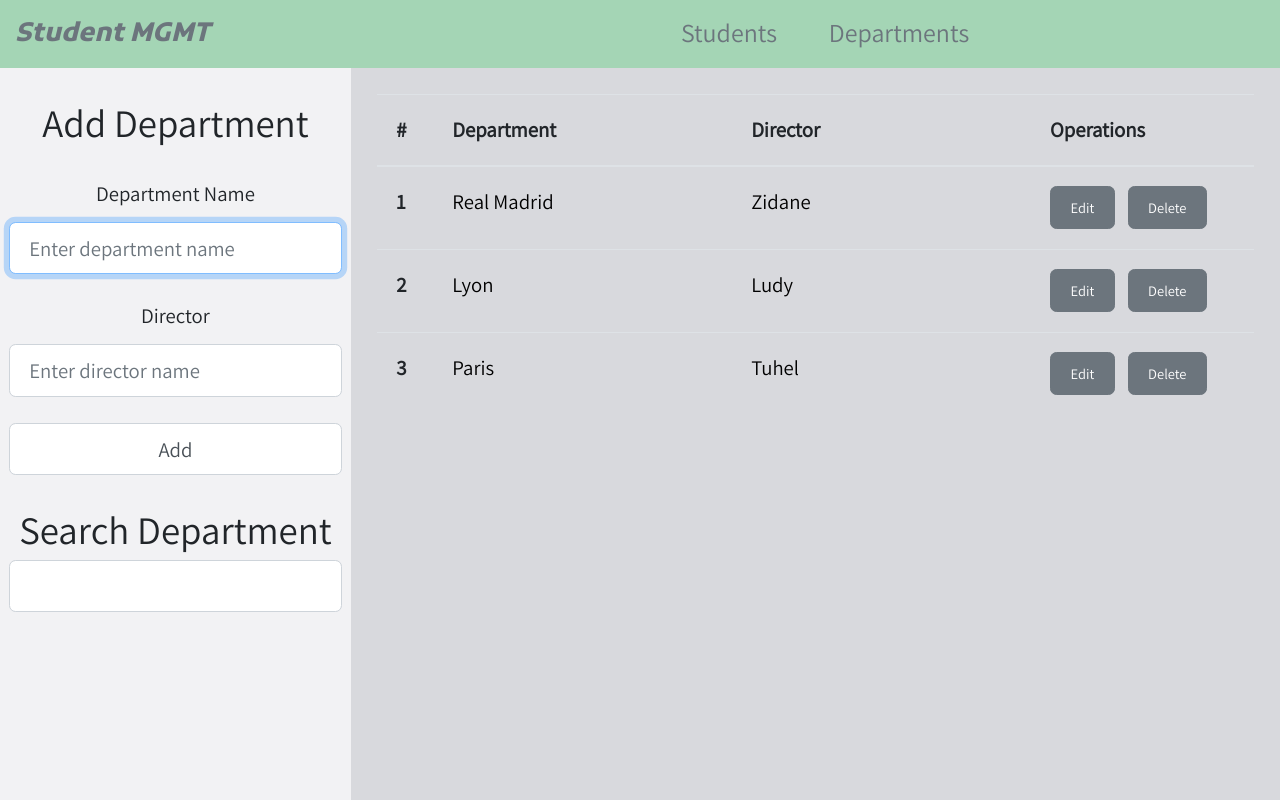
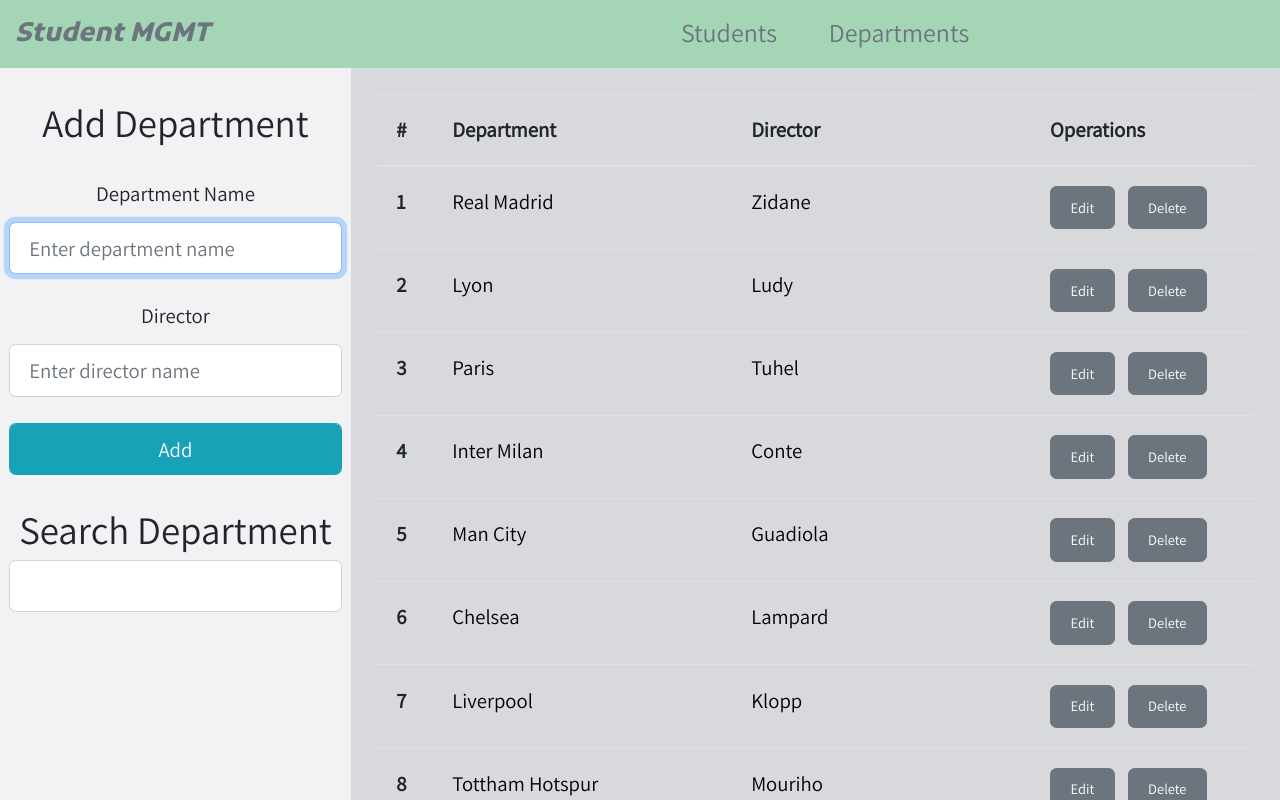
Before and after one commit to hivictording/React-Excercise, a React (Create React App) app in the folder student-mgmt/: page /departments in a window 1280 px wide. Shown: the top 800 px of the page. Built offline with nearby package versions, Linux system fonts and the light colour scheme; data requests are answered from the project's data file; the HTML template or start-up script is replaced by a standard one.

Commit message:
finished add student into server

```diff
--- a/student-mgmt/db.json
+++ b/student-mgmt/db.json
@@ -1,39 +1,17 @@
 {
   "students": [
     {
-      "id": 1,
-      "username": "hivictor",
-      "name": "Victor Ding",
-      "gender": "Male",
-      "age": 45,
+      "id": "c778e0ac-1efa-4d7d-a02c-5983551d4518",
+      "username": "himary",
+      "fullname": "Ruhui Zhu",
+      "gender": "female",
+      "age": "38",
       "country": "Canada",
-      "habit": [
-        "sports",
+      "hobbies": [
         "reading",
         "travel"
       ],
-      "others": {
-        "grade": 1,
-        "department": "computer science",
-        "address": "80 copper creek drive"
-      }
-    },
-    {
-      "id": 2,
-      "username": "himary",
-      "name": "Mary Zhu",
-      "gender": "Female",
-      "age": 38,
-      "country": "USA",
-      "habit": [
-        "reading",
-        "travel"
-      ],
-      "others": {
-        "grade": 2,
-        "department": "biology",
-        "address": "100 Finch Avenue"
-      }
+      "department": "Inter Milan"
     }
   ],
   "departments": [
@@ -51,6 +29,36 @@
       "id": "938ac7b6-15eb-44cd-a00f-a72ee116b2f1",
       "name": "Paris",
       "director": "Tuhel"
+    },
+    {
+      "id": "b86d4488-3116-499c-a815-44b9baa1305d",
+      "name": "Inter Milan",
+      "director": "Conte"
+    },
+    {
+      "id": "ee1a947e-a998-4c49-af79-c57e756f1fbc",
+      "name": "Man City",
+      "director": "Guadiola"
+    },
+    {
+      "id": "196b31b2-618d-4166-ad58-bb93514cb4c7",
+      "name": "Chelsea",
+      "director": "Lampard"
+    },
+    {
+      "id": "349ce197-8161-4401-af89-4d3121c9d95d",
+      "name": "Liverpool",
+      "director": "Klopp"
+    },
+    {
+      "id": "4d909de4-7efb-4798-950b-ad8420f0dd51",
+      "name": "Tottham Hotspur",
+      "director": "Mouriho"
+    },
+    {
+      "id": "f87e6e36-6afc-4dfc-91e5-1b58456d13cd",
+      "name": "Daddy",
+      "director": "Victor Ding"
     }
   ]
 }
--- a/student-mgmt/src/components/departments/add-form/addForm.js
+++ b/student-mgmt/src/components/departments/add-form/addForm.js
@@ -88,7 +88,11 @@
             placeholder="Enter director name"
           />
         </div>
-        <input className="form-control" type="submit" value="Add" />
+        <input
+          className="form-control btn btn-info"
+          type="submit"
+          value="Add"
+        />
       </form>
     );
   }
--- a/student-mgmt/src/components/departments/info/info.js
+++ b/student-mgmt/src/components/departments/info/info.js
@@ -24,9 +24,10 @@
                   </tr>
                 </thead>
                 <tbody>
-                  {filteredDepartments.map((item, index) => (
-                    <SingleInfo key={item.id} {...item} index={index} />
-                  ))}
+                  {filteredDepartments &&
+                    filteredDepartments.map((item, index) => (
+                      <SingleInfo key={item.id} {...item} index={index} />
+                    ))}
                 </tbody>
               </table>
             );
--- a/student-mgmt/src/components/students/add-form/addForm.js
+++ b/student-mgmt/src/components/students/add-form/addForm.js
@@ -1,14 +1,92 @@
 import React, { Component } from "react";
+import { v4 as uuid } from "uuid";
 
 import { Context } from "../../../context";
 
 export default class AddStudentForm extends Component {
+  constructor(props) {
+    super(props);
+
+    this.state = {
+      id: uuid(),
+      username: "",
+      firstname: "",
+      lastname: "",
+      gender: "",
+      age: "",
+      country: "",
+      hobbies: [],
+      department: "",
+    };
+  }
+
   static contextType = Context;
+
+  handleChange = (event) => {
+    const target = event.target;
+    if (target.type === "checkbox") {
+      if (this.state[target.name].includes(target.value)) {
+        this.setState({
+          [target.name]: this.state[target.name].filter(
+            (item) => item != target.value
+          ),
+        });
+      } else {
+        this.setState({
+          [target.name]: [...this.state[target.name], target.value],
+        });
+      }
+    } else {
+      this.setState({
+        [target.name]: target.value,
+      });
+    }
+  };
+
+  handleSubmit = (event) => {
+    event.preventDefault();
+    const { addStudent } = this.context;
+    const {
+      id,
+      username,
+      firstname,
+      lastname,
+      gender,
+      age,
+      country,
+      hobbies,
+      department,
+    } = this.state;
+    const fullname = `${firstname} ${lastname}`;
+    addStudent(
+      id,
+      username,
+      fullname,
+      gender,
+      age,
+      country,
+      hobbies,
+      department
+    );
+
+    this.setState({
+      id: uuid(),
+      username: "",
+      firstname: "",
+      lastname: "",
+      gender: "",
+      age: "",
+      country: "",
+      hobbies: [],
+      department: "",
+    });
+  };
 
   render() {
     const {
       departments: { data },
     } = this.context;
+    const { username, firstname, lastname, age, country } = this.state;
     return (
       <form id="add-student-form" className="text-center">
         <div className="form-title">Add Student</div>
@@ -20,6 +98,8 @@
             type="text"
             id="username"
             name="username"
+            value={username}
+            onChange={this.handleChange}
           />
         </div>
 
@@ -32,6 +112,8 @@
               type="text"
               id="firstname"
               name="firstname"
+              value={firstname}
+              onChange={this.handleChange}
             />
           </div>
           <div className="form-group">
@@ -41,6 +123,8 @@
               type="text"
               id="lastname"
               name="lastname"
+              value={lastname}
+              onChange={this.handleChange}
             />
           </div>
         </div>
@@ -57,6 +141,7 @@
               id="male"
               className="form-check-input"
               value="male"
+              onChange={this.handleChange}
             />
             <label className="form-check-label text-capitalize" htmlFor="male">
               male
@@ -69,6 +154,7 @@
               id="female"
               className="form-check-input"
               value="female"
+              onChange={this.handleChange}
             />
             <label
               className="form-check-label text-capitalize"
@@ -88,6 +174,8 @@
               type="text"
               id="age"
               name="age"
+              value={age}
+              onChange={this.handleChange}
             />
           </div>
           <div className="form-group">
@@ -97,6 +185,8 @@
               type="text"
               id="country"
               name="country"
+              value={country}
+              onChange={this.handleChange}
             />
           </div>
         </div>
@@ -111,6 +201,7 @@
               id="travel"
               className="form-check-input"
               value="travel"
+              onChange={this.handleChange}
             />
             <label
               className="form-check-label text-capitalize"
@@ -126,6 +217,7 @@
               id="reading"
               className="form-check-input"
               value="reading"
+              onChange={this.handleChange}
             />
             <label
               className="form-check-label text-capitalize"
@@ -141,6 +233,7 @@
               id="fishing"
               className="form-check-input"
               value="fishing"
+              onChange={this.handleChange}
             />
             <label
               className="form-check-label text-capitalize"
@@ -158,7 +251,10 @@
             name="department"
             id="department"
             className="custom-select custom-select-sm"
+            defaultValue=""
+            onChange={this.handleChange}
           >
+            <option value="">Select a department</option>
             {data &&
               data.map((item) => (
                 <option key={item.id} value={item.name}>
@@ -167,6 +263,13 @@
               ))}
           </select>
         </div>
+
+        <button
+          className="btn btn-info btn-sm text-capitalize"
+          onClick={this.handleSubmit}
+        >
+          add student
+        </button>
       </form>
     );
   }
--- a/student-mgmt/src/context/dataContext.js
+++ b/student-mgmt/src/context/dataContext.js
@@ -12,7 +12,8 @@
     this.state = {
       departments: { loading: true, data: [] },
       filteredDepartments: [],
-      students: [],
+      students: { loading: true, data: [] },
+      filteredStudents: [],
     };
   }
 
@@ -21,6 +22,14 @@
     this.setState({
       departments: { loading: false, data },
       filteredDepartments: data,
+    });
+  };
+
+  setStudents = async () => {
+    let data = await fetchData(`${URL}/students`);
+    this.setState({
+      students: { loading: false, data },
+      filteredStudents: data,
     });
   };
 
@@ -34,6 +43,30 @@
     // });
 
     await this.setDepartments();
+  };
+
+  addStudent = async (
+    id,
+    username,
+    fullname,
+    gender,
+    age,
+    country,
+    hobbies,
+    department
+  ) => {
+    await axios.post(`${URL}/students`, {
+      id,
+      username,
+      fullname,
+      gender,
+      age,
+      country,
+      hobbies,
+      department,
+    });
+
+    await this.setStudents();
   };
 
   editDepartment = async (id, name, director) => {
@@ -85,6 +118,7 @@
             this.editDepartment(id, name, department),
           deleteDepartment: (id) => this.deleteDepartment(id),
           searchDepartment: (str) => this.searchDepartment(str),
+          addStudent: this.addStudent,
         }}
       >
         {this.props.children}
--- a/student-mgmt/src/utils/fetchData.js
+++ b/student-mgmt/src/utils/fetchData.js
@@ -5,5 +5,8 @@
     let result = await axios.get(url);
     let data = result.data;
     return data;
-  } catch (error) {}
+  } catch (error) {
+    console.log("data error");
+    return null;
+  }
 };
```
